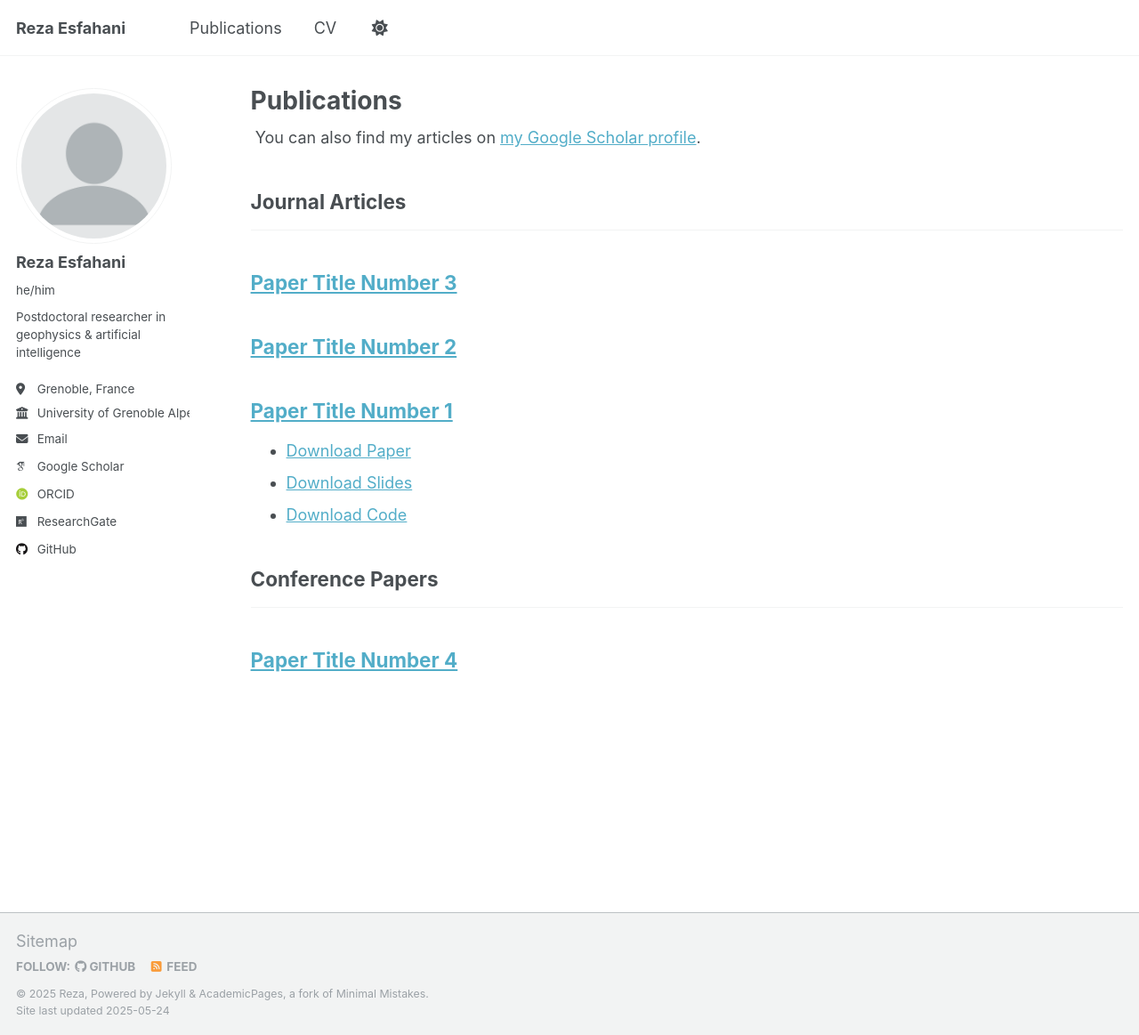
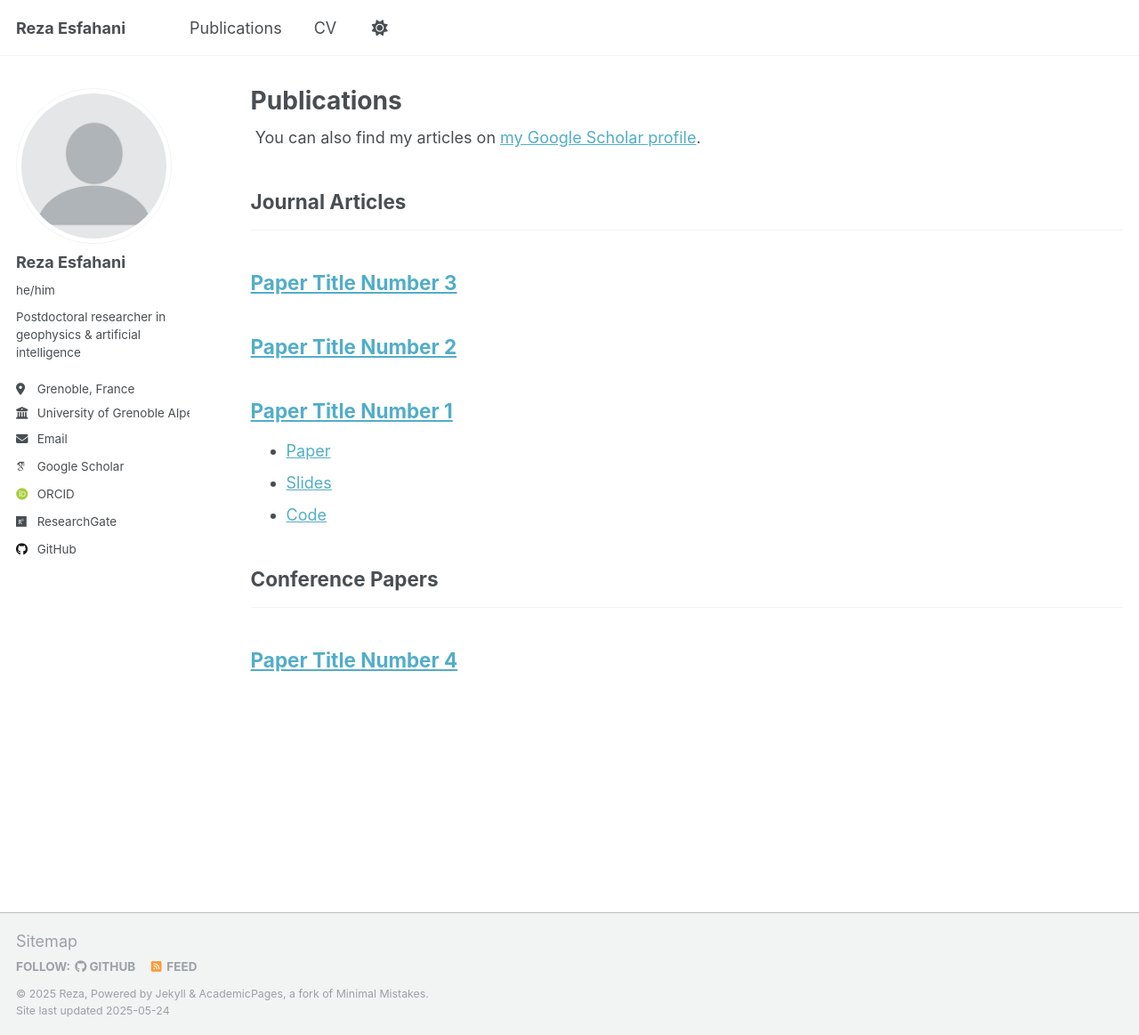
Before and after one commit to resfahani/resfahani.github.io, a Jekyll site: the page built from _pages/publications.html, in a window 1280 px wide and 1163 px high. Shown: the whole window at 89% size. Built offline with Jekyll 4.4.1, drawn with Linux system fonts in a browser that asks for light colours; some web fonts are replaced.

Commit message:
Update archive-single.html
t

```diff
--- a/_includes/archive-single.html
+++ b/_includes/archive-single.html
@@ -14,13 +14,13 @@
 
     <ul>
       {% if post.paper %}
-        <li><a href="{{ post.paper }}">Download Paper</a></li>
+        <li><a href="{{ post.paper }}"> Paper</a></li>
       {% endif %}
       {% if post.slide %}
-        <li><a href="{{ post.slide }}">Download Slides</a></li>
+        <li><a href="{{ post.slide }}"> Slides</a></li>
       {% endif %}
       {% if post.code %}
-        <li><a href="{{ post.code }}">Download Code</a></li>
+        <li><a href="{{ post.code }}"> Code</a></li>
       {% endif %}
     </ul>
 
```
